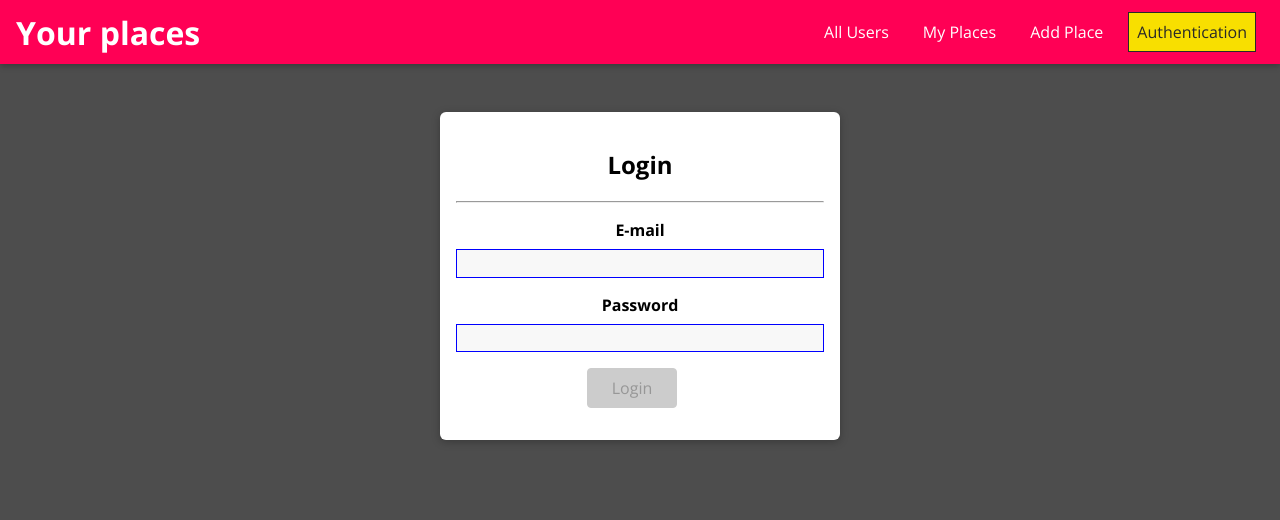
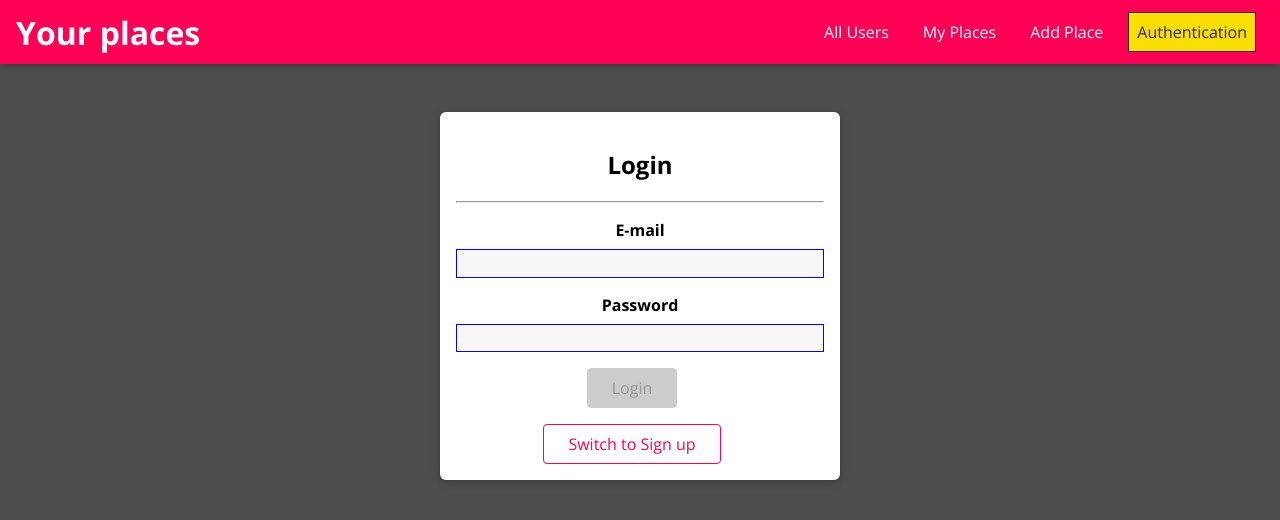
Before and after one commit to mooha1999/Places, a React (Create React App) app: page /auth in a window 1280 px wide. Shown: the top 520 px of the page. Built offline with nearby package versions, Linux system fonts and the light colour scheme.

Commit message:
Add 'log out' and 'switch to' functionalities

```diff
--- a/src/shared/hooks/form-hook.js
+++ b/src/shared/hooks/form-hook.js
@@ -5,6 +5,8 @@ const formReducer = (state, action) => {
     case "INPUT_CHANGE": {
       let formIsValid = true;
       for (const inputId in state.inputs) {
+        if(!state.inputs[inputId])
+          continue;
         if (inputId === action.inputId)
           formIsValid = formIsValid && action.isValid;
         else formIsValid = formIsValid && state.inputs[inputId].isValid;
--- a/src/user/pages/Auth.js
+++ b/src/user/pages/Auth.js
@@ -1,14 +1,16 @@
-import React from "react";
+import React, { useState } from "react";
 import Button from "shared/components/FormElements/Button";
 import Input from "shared/components/FormElements/Input";
 import Card from "shared/components/UIElements/Card";
 import { useForm } from "shared/hooks/form-hook";
-import { VALIDATOR_EMAIL, VALIDATOR_MINLENGTH } from "shared/util/validators";
+import { VALIDATOR_EMAIL, VALIDATOR_MINLENGTH, VALIDATOR_REQUIRE } from "shared/util/validators";
 
 import "./Auth.css";
 
 const Auth = () => {
-  const [formState, inputHandler] = useForm({
+  //States
+  const [isLogin, setLogin] = useState(true);
+  const [formState, inputHandler, setFormData] = useForm({
     email: {
       value: '',
       isValid: false
@@ -18,15 +20,45 @@ const Auth = () => {
       isValid: false
     }
   }, false);
+
+  //Handlers
   const authSubmitHandler = e => {
     e.preventDefault();
     console.log(formState.inputs);
   }
+  const switchHandler = () => {
+    if (!isLogin) {
+      setFormData({
+        ...formState.inputs,
+        name: undefined
+      }, formState.inputs.email.isValid && formState.inputs.password.isValid)
+    } else {
+      setFormData({
+        ...formState.inputs,
+        name: {
+          value: '',
+          isValid: false
+        }
+      }, false);
+    }
+    setLogin(prevState => !prevState);
+  }
   return (
     <Card className="authentication">
-      <h2>Login</h2>
+      <h2>{isLogin ? 'Login' : 'Sign up'}</h2>
       <hr />
-      <form onSubmit = {authSubmitHandler}>
+      <form onSubmit={authSubmitHandler}>
+        {!isLogin &&
+          <Input
+            element="input"
+            id="name"
+            type="text"
+            label="Name"
+            validators={[VALIDATOR_REQUIRE()]}
+            errorText="Please provid a name."
+            onInput={inputHandler}
+          />
+        }
         <Input
           element="input"
           id="email"
@@ -52,6 +84,12 @@ const Auth = () => {
           Login
         </Button>
       </form>
+      <Button
+        inverse
+        onClick={switchHandler}
+      >
+        {`Switch to ${isLogin ? 'Sign up' : 'Login'}`}
+      </Button>
     </Card>
   );
 };
```
